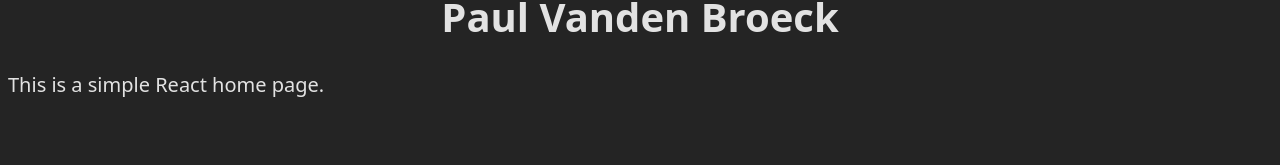
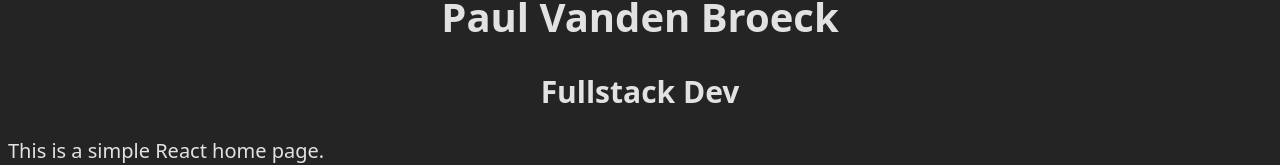
Before and after one commit to Paul-VB/WebPlayground, a React (Vite) app in the folder web-playground-react/: page / in a window 1280 px wide. Shown: the part 266-431 px from the top of the page. Built offline with nearby package versions, Linux system fonts and the light colour scheme.

Commit message:
tiny content update

```diff
--- a/web-playground-react/src/pages/Home.jsx
+++ b/web-playground-react/src/pages/Home.jsx
@@ -9,6 +9,7 @@ function Home() {
 				<img src={abe} alt="Placeholder Mugshot" className="headshot" />
 			</div>
 			<h1>Paul Vanden Broeck</h1>
+			<h2>Fullstack Dev</h2>
 			This is a simple React home page.
 		</div>
 	);
--- a/web-playground-react/src/pages/Home.scss
+++ b/web-playground-react/src/pages/Home.scss
@@ -15,7 +15,7 @@
 		border-radius: 50%;
 	}
 
-	h1 {
+	h1, h2 {
 		text-align: center;
 	}
 }
```
